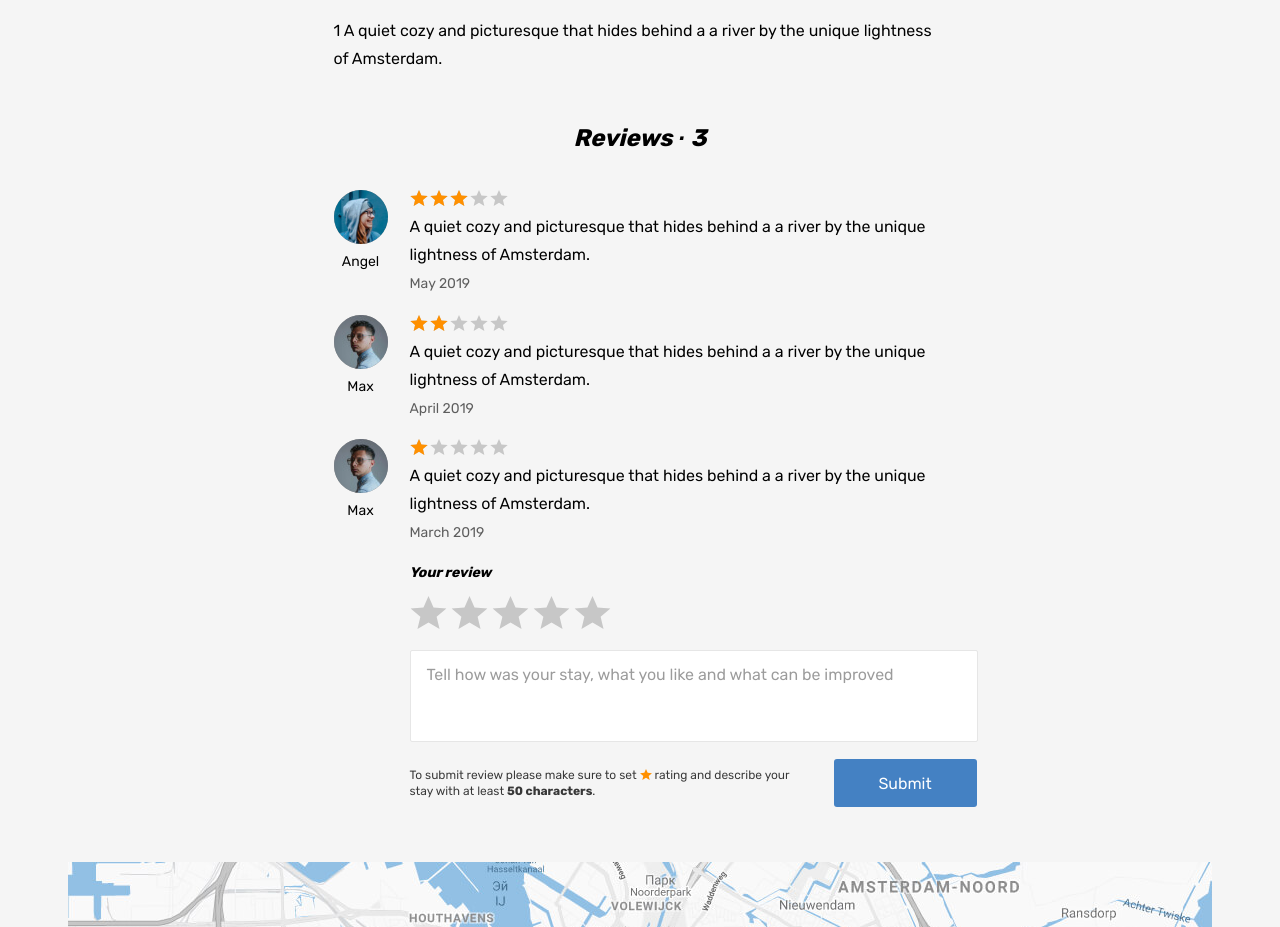
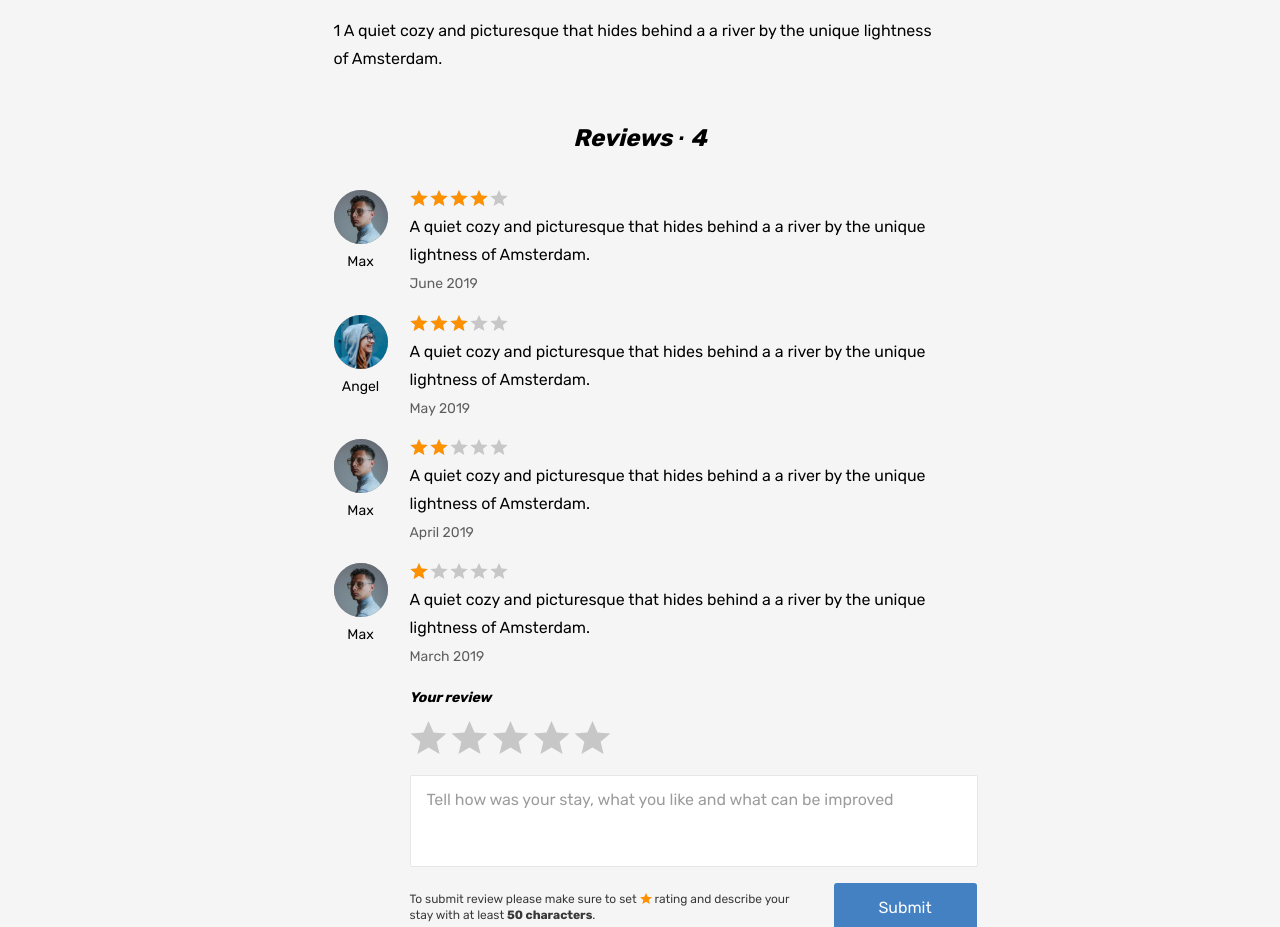
Before and after one commit to Lasantie/949221-six-cities-6, a React app: page /offer/1 in a window 1280 px wide. Shown: the part 961-1888 px from the top of the page. Built offline with nearby package versions, Linux system fonts and the light colour scheme.

Commit message:
module3-task1

```diff
--- a/src/components/rewiew-list.jsx
+++ b/src/components/rewiew-list.jsx
@@ -2,39 +2,27 @@ import React, {useState} from 'react';
 import OfferPropTypes from "../prop-types/offer-prop-types";
 import ReviewPropTypes from "../prop-types/review-prop-types";
 import PropTypes from 'prop-types';
-import reviews from "../mocks/reviews";
+import {getReviews, addReview} from "../mocks/reviews";
 import ReviewCard from "./review-card";
 import authInfo from "../mocks/authInfo.json";
 
-const ReviewList = ({offer}) => {
+const ReviewList = () => {
 
   const [reviewRating, setReviewRating] = useState(0);
   const [reviewText, setReviewText] = useState(``);
+  const reviews = getReviews();
 
-  const {id} = offer;
-  const offerReviews = reviews.filter((item) => item.offerId === id);
-  offerReviews.sort(({date: dateA}, {date: dateB}) => new Date(dateB) - new Date(dateA));
-
-  const onReviewSubmit = (e) => {
+  const handleReviewSubmit = (e) => {
     e.preventDefault();
     if (reviewRating && reviewText) {
-      reviews.push(
-          {
-            "comment": reviewText,
-            "date": new Date(),
-            "offerId": id,
-            "id": Math.floor(Math.random() * 1000),
-            "rating": Number(reviewRating),
-            "user": authInfo,
-          }
-      );
+      addReview(authInfo, reviewText, reviewRating);
       setReviewText(``);
       setReviewRating(0);
       e.currentTarget.reset();
     }
   };
 
-  const onReviewTextChange = (e) => {
+  const handleReviewText = (e) => {
     e.preventDefault();
     const newReviewText = e.currentTarget.value;
     if (newReviewText !== reviewText) {
@@ -42,7 +30,7 @@ const ReviewList = ({offer}) => {
     }
   };
 
-  const onReviewRatingChange = (e) => {
+  const handleReviewRating = (e) => {
     e.preventDefault();
     const newReviewRating = e.currentTarget.value;
     if (newReviewRating !== reviewRating) {
@@ -52,17 +40,17 @@ const ReviewList = ({offer}) => {
 
   return (
     <section className="property__reviews reviews">
-      <h2 className="reviews__title">Reviews &middot; <span className="reviews__amount">{offerReviews.length}</span>
+      <h2 className="reviews__title">Reviews &middot; <span className="reviews__amount">{reviews.length}</span>
       </h2>
       <ul className="reviews__list">
-        {offerReviews.map((review) => <ReviewCard key={review.id} review={review}/>)}
+        {reviews.map((review) => <ReviewCard key={review.id} review={review}/>)}
       </ul>
-      <form className="reviews__form form" action="#" method="post" onSubmit={(e) => onReviewSubmit(e)}>
+      <form className="reviews__form form" action="#" method="post" onSubmit={(e) => handleReviewSubmit(e)}>
         <label className="reviews__label form__label" htmlFor="review">Your review</label>
         <div className="reviews__rating-form form__rating">
 
           <input className="form__rating-input visually-hidden" name="rating" value="5" id="5-stars"
-            type="radio" onChange={onReviewRatingChange}/>
+            type="radio" onChange={handleReviewRating}/>
           <label htmlFor="5-stars" className="reviews__rating-label form__rating-label" title="perfect">
             <svg className="form__star-image" width="37" height="33">
               <use xlinkHref={`#icon-star`}/>
@@ -70,7 +58,7 @@ const ReviewList = ({offer}) => {
           </label>
 
           <input className="form__rating-input visually-hidden" name="rating" value="4" id="4-stars"
-            type="radio" onChange={onReviewRatingChange}/>
+            type="radio" onChange={handleReviewRating}/>
           <label htmlFor="4-stars" className="reviews__rating-label form__rating-label" title="good">
             <svg className="form__star-image" width="37" height="33">
               <use xlinkHref={`#icon-star`}/>
@@ -78,7 +66,7 @@ const ReviewList = ({offer}) => {
           </label>
 
           <input className="form__rating-input visually-hidden" name="rating" value="3" id="3-stars"
-            type="radio" onChange={onReviewRatingChange}/>
+            type="radio" onChange={handleReviewRating}/>
           <label htmlFor="3-stars" className="reviews__rating-label form__rating-label" title="not bad">
             <svg className="form__star-image" width="37" height="33">
               <use xlinkHref={`#icon-star`}/>
@@ -86,7 +74,7 @@ const ReviewList = ({offer}) => {
           </label>
 
           <input className="form__rating-input visually-hidden" name="rating" value="2" id="2-stars"
-            type="radio" onChange={onReviewRatingChange}/>
+            type="radio" onChange={handleReviewRating}/>
           <label htmlFor="2-stars" className="reviews__rating-label form__rating-label" title="badly">
             <svg className="form__star-image" width="37" height="33">
               <use xlinkHref={`#icon-star`}/>
@@ -94,7 +82,7 @@ const ReviewList = ({offer}) => {
           </label>
 
           <input className="form__rating-input visually-hidden" name="rating" value="1" id="1-star"
-            type="radio" onChange={onReviewRatingChange}/>
+            type="radio" onChange={handleReviewRating}/>
           <label htmlFor="1-star" className="reviews__rating-label form__rating-label"
             title="terribly">
             <svg className="form__star-image" width="37" height="33">
@@ -104,7 +92,7 @@ const ReviewList = ({offer}) => {
         </div>
         <textarea className="reviews__textarea form__textarea" id="review" name="review"
           placeholder="Tell how was your stay, what you like and what can be improved"
-          onChange={onReviewTextChange}/>
+          onChange={handleReviewText}/>
         <div className="reviews__button-wrapper">
           <p className="reviews__help">
             To submit review please make sure to set <span className="reviews__star">rating</span> and describe
@@ -114,7 +102,6 @@ const ReviewList = ({offer}) => {
         </div>
       </form>
     </section>
-
   );
 };
 
--- a/src/mocks/reviews.js
+++ b/src/mocks/reviews.js
@@ -2,7 +2,6 @@ const reviews = [
   {
     "comment": `A quiet cozy and picturesque that hides behind a a river by the unique lightness of Amsterdam.`,
     "date": `2019-03-08T14:13:56.569Z`,
-    "offerId": 1,
     "id": 1,
     "rating": 1,
     "user": {
@@ -15,7 +14,6 @@ const reviews = [
   {
     "comment": `A quiet cozy and picturesque that hides behind a a river by the unique lightness of Amsterdam.`,
     "date": `2019-04-08T14:13:56.569Z`,
-    "offerId": 1,
     "id": 2,
     "rating": 2,
     "user": {
@@ -28,7 +26,6 @@ const reviews = [
   {
     "comment": `A quiet cozy and picturesque that hides behind a a river by the unique lightness of Amsterdam.`,
     "date": `2019-05-08T14:13:56.569Z`,
-    "offerId": 1,
     "id": 3,
     "rating": 3,
     "user": {
@@ -41,7 +38,6 @@ const reviews = [
   {
     "comment": `A quiet cozy and picturesque that hides behind a a river by the unique lightness of Amsterdam.`,
     "date": `2019-06-08T14:13:56.569Z`,
-    "offerId": 2,
     "id": 4,
     "rating": 4,
     "user": {
@@ -53,4 +49,24 @@ const reviews = [
   },
 ];
 
-export default reviews;
+const getReviews = () => {
+
+  reviews.sort(({date: dateA}, {date: dateB}) => new Date(dateB) - new Date(dateA));
+
+  return reviews;
+
+};
+
+const addReview = (user, comment, rating) => {
+  reviews.push(
+      {
+        "comment": comment,
+        "date": new Date(),
+        "id": Math.floor(Math.random() * 1000),
+        "rating": Number(rating),
+        "user": user,
+      }
+  );
+};
+
+export {getReviews, addReview};
--- a/src/pages/main.jsx
+++ b/src/pages/main.jsx
@@ -8,7 +8,7 @@ import {tabs} from '../mocks/tabs.json';
 
 const Main = ({offers}) => {
 
-  const [currentOfferId, handleCurrentOfferId] = useState();
+  const [, handleCurrentOfferId] = useState();
   const [currentTabId, handleCurrentTabId] = useState(1);
 
   const {title: cityTitle} = tabs.find((item) => item.id === currentTabId);
@@ -40,7 +40,7 @@ const Main = ({offers}) => {
             <div className="cities__places-list places__list tabs__content">
               {
                 offers.map((offer) => <Offer key={offer.id} offer={offer}
-                  currentOfferId={currentOfferId} handleCurrentOfferId={handleCurrentOfferId}/>)
+                  handleCurrentOfferId={handleCurrentOfferId}/>)
               }
             </div>
           </section>
--- a/src/pages/offer-page.jsx
+++ b/src/pages/offer-page.jsx
@@ -35,6 +35,7 @@ const OfferPage = ({match: {params: {id}}}) => {
     host,
     description
   } = offer;
+
   const favorite = `property__bookmark-button button ${isFavorite ? `property__bookmark-button--active` : ``}`;
   const starWidth = getStarWidth(rating);
   const bedroomTitle = `${bedrooms} bedroom${bedrooms > 1 ? `s` : ``}`;
```
